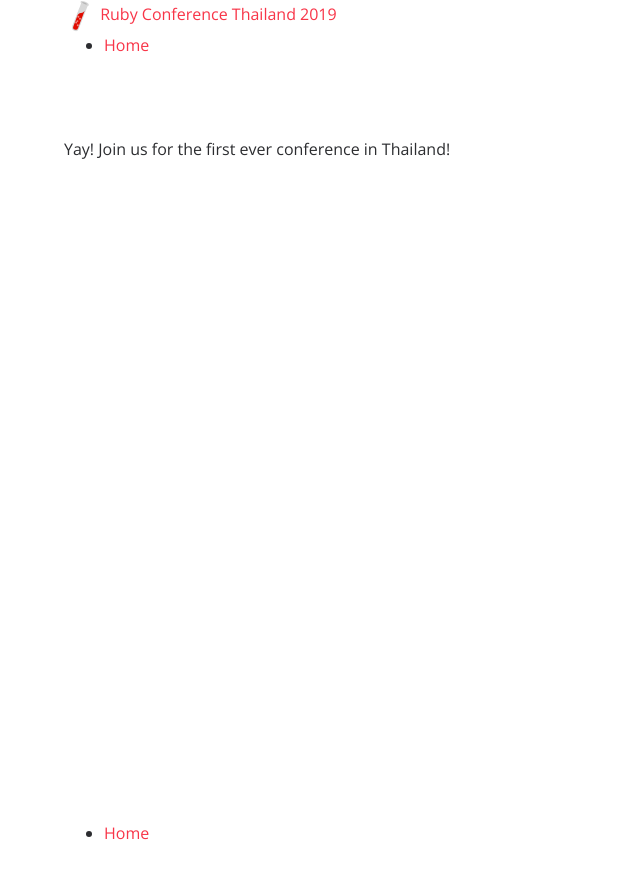
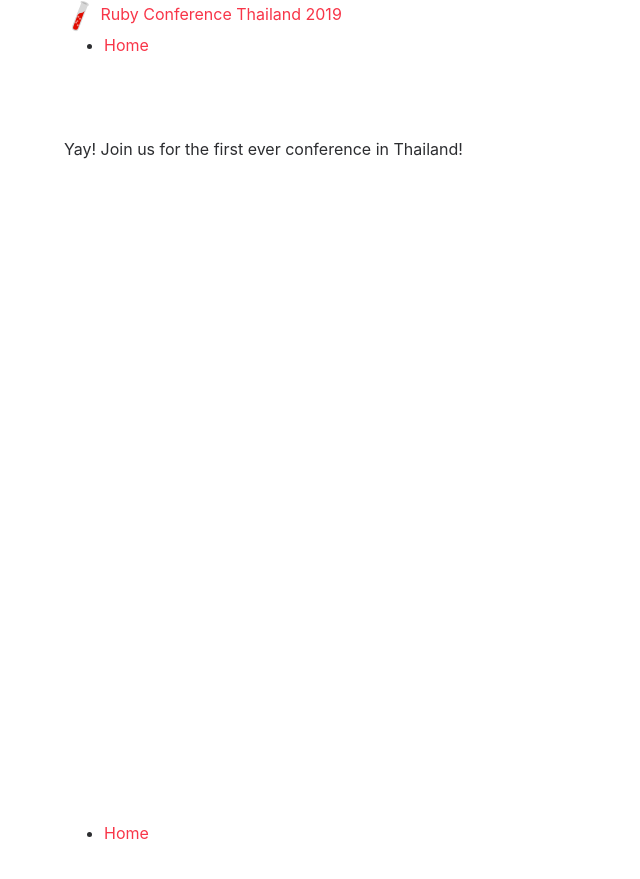
Before and after one commit to bangkokrb/rubyconfth, a Jekyll site: the page built from index.md, in a window 1280 px wide. Shown: the top 879 px of the page, without its empty margins (0-640 px from the left). Built offline with Jekyll 4.4.1, drawn with Linux system fonts in a browser that asks for light colours.

Commit message:
Setup primary font using a Google Font

```diff
--- a/_sass/_variables.scss
+++ b/_sass/_variables.scss
@@ -13,7 +13,7 @@ $color-gray: (
 // Typography
 
 $base-font-size: 1rem;
-$base-font-family: 'Open Sans', -apple-system, 'Segoe UI', sans-serif;
+$base-font-family: 'Work Sans', -apple-system, 'Segoe UI', sans-serif;
 $base-line-height: 1.7;
 $base-font-color: map-get($color-gray, 'primary');
 
--- /dev/null
+++ b/_sass/base/_fonts.scss
@@ -0,0 +1 @@
+@import url('https://fonts.googleapis.com/css?family=Work+Sans:400,700');
```
